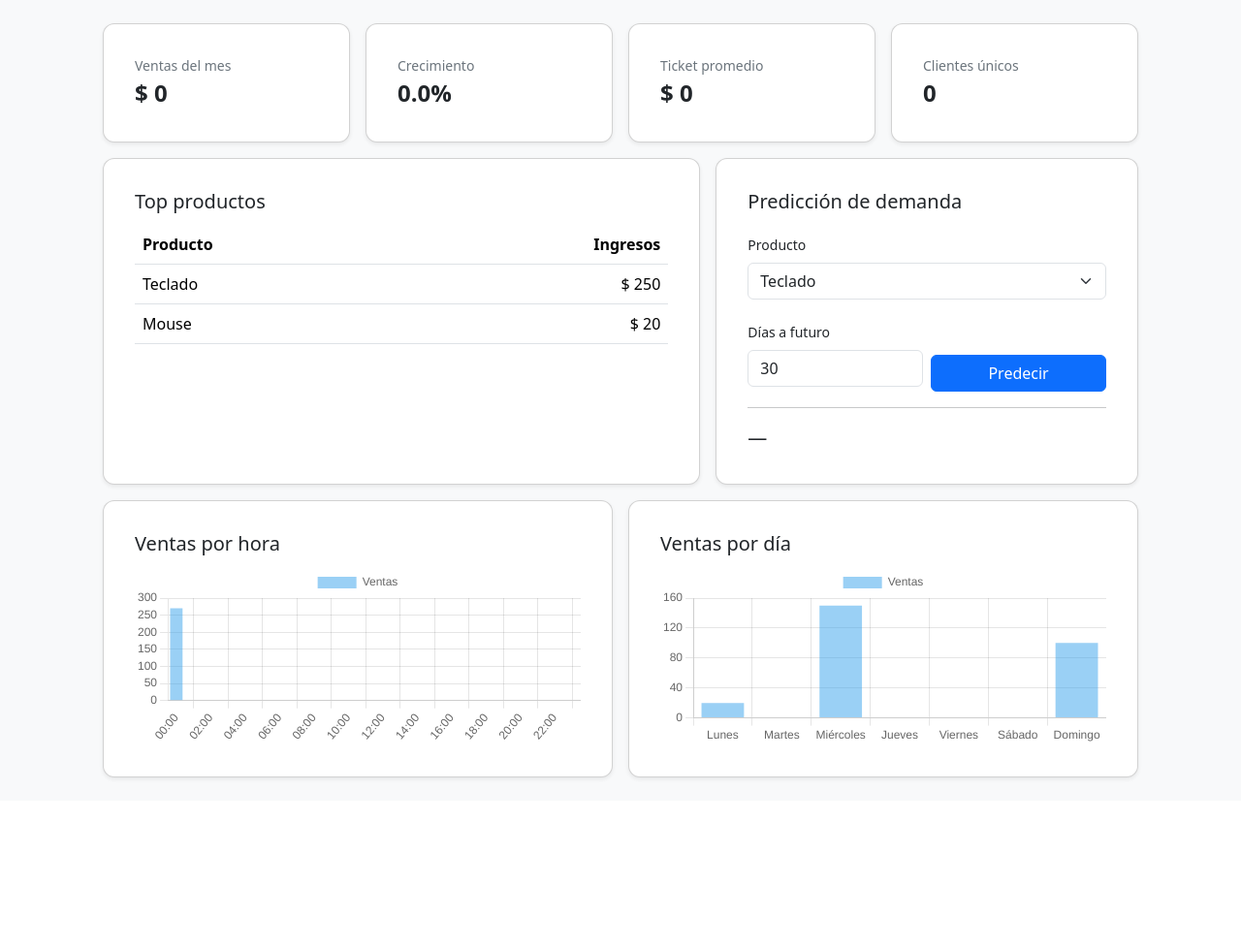
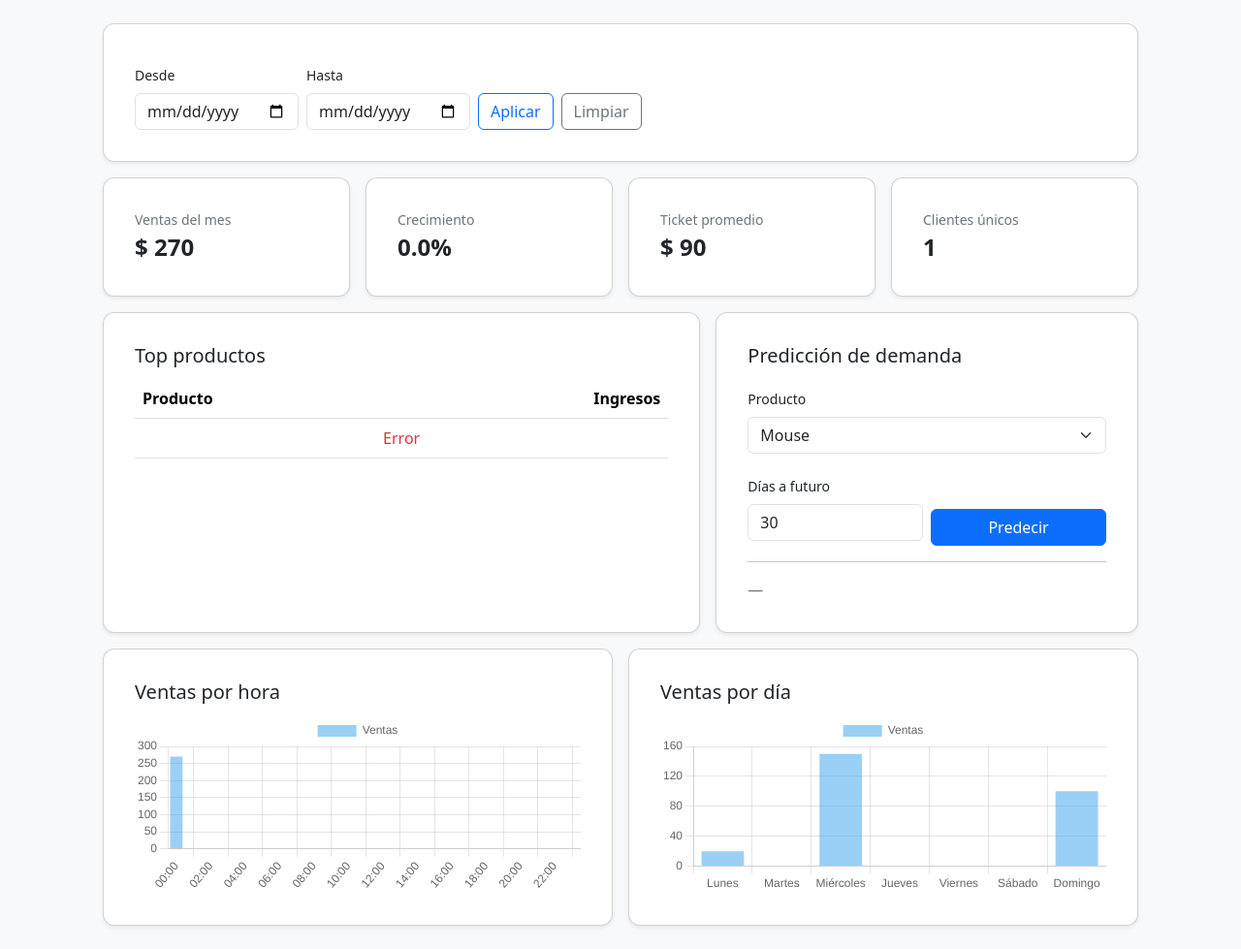
Before and after one commit to mauro2122/insight-pyme, a Flask app: page / in a window 1280 px wide. Shown: the part 96-1075 px from the top of the page at 97% size. Before the commit the page ends 901 px from the top, so only its background shows below. Run offline with Flask 3, Linux system fonts and the light colour scheme; data comes from the database, SQL or seed files in the repository.

Commit message:
feat(ui): filtros de fecha + APIs con rango; tablero 100% dinámico

```diff
--- a/app/routes.py
+++ b/app/routes.py
@@ -1,89 +1,183 @@
 # app/routes.py
+from datetime import datetime, timedelta
 from flask import Blueprint, jsonify, request, render_template
-from datetime import datetime
+from sqlalchemy import func
+
 from .models import db, Cliente, Producto, Venta
 from .analytics import AnalyticsEngine
 
 main = Blueprint("main", __name__)
 
-# --------- PÁGINA ----------
+
+# ----------------------------
+# Helpers locales (fechas)
+# ----------------------------
+def _parse_date(s: str | None):
+    """Convierte 'YYYY-MM-DD' a datetime 00:00, o None si viene vacío o mal."""
+    if not s:
+        return None
+    try:
+        return datetime.fromisoformat(s)
+    except Exception:
+        return None
+
+
+def _end_of_day(dt):
+    """Devuelve dt + 1 día (para usar como límite exclusivo '<')."""
+    return dt + timedelta(days=1) if dt else None
+
+
+# ----------------------------
+# PÁGINA
+# ----------------------------
 @main.get("/")
 def home():
-    # Carga productos para el <select> del template
-    productos = db.session.query(Producto).order_by(Producto.id.asc()).all()
-    return render_template("home.html", productos=productos)
+    # Productos para el <select>
+    productos = db.session.query(Producto).order_by(Producto.nombre.asc()).all()
+
+    # Rango de fechas disponible en la BD (opcional para el template)
+    minmax = db.session.query(func.min(Venta.fecha), func.max(Venta.fecha)).first()
+    min_fecha = minmax[0].date().isoformat() if minmax and minmax[0] else None
+    max_fecha = minmax[1].date().isoformat() if minmax and minmax[1] else None
+
+    return render_template(
+        "home.html",
+        productos=productos,
+        min_fecha=min_fecha,
+        max_fecha=max_fecha,
+    )
+
 
 # (opcional) healthcheck en JSON
 @main.get("/api/health")
 def health():
     return jsonify({"ok": True, "msg": "API Insight-PYME"})
 
-# --------- APIS ----------
+
+# ----------------------------
+# APIS DE NEGOCIO
+# ----------------------------
 @main.get("/api/kpis")
-def kpis():
-    total_clientes = Cliente.query.count()
-    total_productos = Producto.query.count()
-    total_ventas = db.session.query(db.func.coalesce(db.func.sum(Venta.total), 0)).scalar() or 0
-    return jsonify({
-        "clientes": total_clientes,
-        "productos": total_productos,
-        "ventas_total": float(total_ventas),
-    })
+def api_kpis():
+    """
+    KPIs con rango opcional:
+      GET /api/kpis?desde=YYYY-MM-DD&hasta=YYYY-MM-DD
+    Si no se envía rango, usa el comportamiento original (mes actual vs anterior).
+    """
+    desde = request.args.get("desde")
+    hasta = request.args.get("hasta")
+    data = AnalyticsEngine.get_kpis(desde=desde, hasta=hasta)
+    return jsonify(data)
+
 
 @main.get("/api/top-productos")
-def top_productos():
+def api_top_productos():
+    """
+    Top productos con rango opcional:
+      GET /api/top-productos?limite=5&desde=YYYY-MM-DD&hasta=YYYY-MM-DD
+    """
     limite = int(request.args.get("limite", 5))
-    rows = (
-        db.session.query(Producto.id, Producto.nombre, db.func.sum(Venta.total).label("monto"))
-        .join(Venta, Venta.producto_id == Producto.id)
-        .group_by(Producto.id, Producto.nombre)
-        .order_by(db.desc("monto"))
-        .limit(limite)
-        .all()
+    desde = request.args.get("desde")
+    hasta = request.args.get("hasta")
+
+    data = AnalyticsEngine.get_top_productos(
+        limite=limite, desde=desde, hasta=hasta
     )
-    data = [{"producto_id": r.id, "nombre": r.nombre, "monto": float(r.monto)} for r in rows]
+    # Estructura: [{"producto": "...", "cantidad": N, "ingreso": 123.45}, ...]
     return jsonify(data)
 
-# POST que usa el frontend (JS) para predecir
+
+# Predicción (POST que usa el frontend)
 @main.post("/api/demanda")
 def api_demanda():
     data = request.get_json(silent=True) or {}
     producto_id = int(data.get("producto_id", 0))
     dias = int(data.get("dias_futuro", 30))
+
+    if not producto_id:
+        return jsonify({"error": "producto_id requerido"}), 400
+
     res = AnalyticsEngine.predecir_demanda(producto_id, dias_futuro=dias)
     return jsonify(res)
 
-# (opcional) versión GET para probar por URL
+
+# (opcional) versión GET de la predicción (para pruebas rápidas por URL)
 @main.get("/api/demanda/<int:producto_id>")
-def demanda_get(producto_id):
+def api_demanda_get(producto_id):
     dias = int(request.args.get("dias", 30))
     res = AnalyticsEngine.predecir_demanda(producto_id, dias_futuro=dias)
     return jsonify(res)
 
+
 @main.get("/api/ventas")
-def listar_ventas():
-    """?desde=YYYY-MM-DD&hasta=YYYY-MM-DD (opcional)"""
-    q = Venta.query
-    desde = request.args.get("desde")
-    hasta = request.args.get("hasta")
-    if desde:
-        q = q.filter(Venta.fecha >= datetime.fromisoformat(desde))
-    if hasta:
-        q = q.filter(Venta.fecha <= datetime.fromisoformat(hasta))
-    q = q.order_by(Venta.fecha.desc()).limit(100)
+def api_listar_ventas():
+    """
+    Listado simple (máx 1000) con filtro opcional por fecha (INCLUSIVO):
+      GET /api/ventas?desde=YYYY-MM-DD&hasta=YYYY-MM-DD
+    """
+    q = db.session.query(Venta).order_by(Venta.fecha.desc())
+
+    d = _parse_date(request.args.get("desde"))
+    h = _parse_date(request.args.get("hasta"))
+    if d:
+        q = q.filter(Venta.fecha >= d)
+    if h:
+        q = q.filter(Venta.fecha < _end_of_day(h))
+
+    q = q.limit(1000)
     data = [{
         "id": v.id,
         "fecha": v.fecha.isoformat(),
         "cliente": v.cliente.nombre if v.cliente else None,
         "producto": v.producto.nombre if v.producto else None,
-        "cantidad": v.cantidad,
-        "total": float(v.total),
+        "cantidad": int(v.cantidad or 0),
+        "total": float(v.total or 0.0),
     } for v in q.all()]
     return jsonify(data)
+
+
 @main.get("/api/ventas-por-hora")
 def api_ventas_por_hora():
-    return jsonify(AnalyticsEngine.get_ventas_por_hora())
+    """
+    Barras por hora con rango opcional:
+      GET /api/ventas-por-hora?desde=YYYY-MM-DD&hasta=YYYY-MM-DD
+    """
+    desde = request.args.get("desde")
+    hasta = request.args.get("hasta")
+    data = AnalyticsEngine.get_ventas_por_hora(desde=desde, hasta=hasta)
+    return jsonify(data)
+
 
 @main.get("/api/ventas-por-dia")
 def api_ventas_por_dia():
-    return jsonify(AnalyticsEngine.get_ventas_por_dia_semana())
+    """
+    Barras por día de la semana con rango opcional:
+      GET /api/ventas-por-dia?desde=YYYY-MM-DD&hasta=YYYY-MM-DD
+    """
+    desde = request.args.get("desde")
+    hasta = request.args.get("hasta")
+    data = AnalyticsEngine.get_ventas_por_dia_semana(desde=desde, hasta=hasta)
+    return jsonify(data)
+
+
+# ----------------------------
+# APIS DE APOYO PARA EL FRONT
+# ----------------------------
+@main.get("/api/productos")
+def api_productos():
+    """Lista simple de productos para poblar selects en el front."""
+    prods = db.session.query(Producto.id, Producto.nombre).order_by(Producto.nombre.asc()).all()
+    return jsonify([{"id": p.id, "nombre": p.nombre} for p in prods])
+
+
+@main.get("/api/rango-fechas")
+def api_rango_fechas():
+    """
+    Devuelve la fecha mínima y máxima existentes en ventas,
+    útil para inicializar datepickers en el front.
+    """
+    row = db.session.query(func.min(Venta.fecha), func.max(Venta.fecha)).first()
+    return jsonify({
+        "min": row[0].date().isoformat() if row and row[0] else None,
+        "max": row[1].date().isoformat() if row and row[1] else None,
+    })
--- a/app/static/app.js
+++ b/app/static/app.js
@@ -1,66 +1,114 @@
+// app/static/app.js
 document.addEventListener("DOMContentLoaded", () => {
-  pintarKPIs();
-  pintarTopProductos();
-  prepararFormulario();
-  pintarGraficas();
+  // Estado de filtros
+  const state = { desde: null, hasta: null };
+
+  // Formateadores
+  const fmtMoney   = v => `$ ${Number(v ?? 0).toLocaleString("es-CO", { maximumFractionDigits: 0 })}`;
+  const fmtPercent = v => `${Number(v ?? 0).toFixed(1)}%`;
+
+  // Elementos
+  const fDesde = document.getElementById("f-desde");
+  const fHasta = document.getElementById("f-hasta");
+  document.getElementById("btn-aplicar").addEventListener("click", () => {
+    state.desde = fDesde.value || null;
+    state.hasta = fHasta.value || null;
+    refreshAll();
+  });
+  document.getElementById("btn-limpiar").addEventListener("click", () => {
+    fDesde.value = ""; fHasta.value = "";
+    state.desde = state.hasta = null;
+    refreshAll();
   });
 
-function toast(msg, tipo = "primary") {
-  const el = document.getElementById("toast");
-  el.className = `toast text-bg-${tipo}`;
-  document.getElementById("toast-body").textContent = msg;
-  const t = new bootstrap.Toast(el);
-  t.show();
+  // Predicción
+  prepararFormulario();
+
+  // Gráficos: manejamos referencias para destruir/recrear
+  let chartHora = null, chartDia = null;
+
+  function qs() {
+    const p = new URLSearchParams();
+    if (state.desde) p.set("desde", state.desde);
+    if (state.hasta) p.set("hasta", state.hasta);
+    const s = p.toString();
+    return s ? `?${s}` : "";
   }
 
-function fmtMoney(n) {
-  return new Intl.NumberFormat("es-CO", { style: "currency", currency: "COP", maximumFractionDigits: 0 }).format(n);
-}
-
-/* KPIs */
   async function pintarKPIs() {
     try {
-    const r = await fetch("/api/kpis");
-    const j = await r.json();
-    document.getElementById("kpi-ventas-mes").textContent = fmtMoney(j.ventas_mes || 0);
-    document.getElementById("kpi-crecimiento").textContent = `${(j.crecimiento ?? 0).toFixed(1)}%`;
-    document.getElementById("kpi-ticket").textContent = fmtMoney(j.ticket_promedio || 0);
-    document.getElementById("kpi-clientes").textContent = j.clientes_unicos ?? 0;
+      const r = await fetch(`/api/kpis${qs()}`);
+      const k = await r.json();
+      document.getElementById("kpi-ventas-mes").textContent = fmtMoney(k.ventas_mes);
+      document.getElementById("kpi-crecimiento").textContent = fmtPercent(k.crecimiento);
+      document.getElementById("kpi-ticket").textContent = fmtMoney(k.ticket_promedio);
+      document.getElementById("kpi-clientes").textContent = Number(k.clientes_unicos ?? 0).toLocaleString("es-CO");
     } catch (e) {
-    toast("No se pudieron cargar KPIs", "danger");
+      console.error(e);
     }
   }
 
-/* Top productos */
   async function pintarTopProductos() {
     const body = document.getElementById("top-body");
+    body.innerHTML = `<tr><td colspan="2" class="text-center text-secondary">Cargando…</td></tr>`;
     try {
-    const r = await fetch("/api/top-productos?limite=10");
+      const r = await fetch(`/api/top-productos${qs()}&limite=10`);
       const arr = await r.json();
       if (!arr.length) {
         body.innerHTML = `<tr><td colspan="2" class="text-center text-secondary">Sin datos</td></tr>`;
         return;
       }
-    body.innerHTML = arr
-      .map(r => `<tr><td>${r.nombre || r.producto}</td><td class="text-end">${fmtMoney(r.monto || r.ingreso || 0)}</td></tr>`)
-      .join("");
+      body.innerHTML = arr.map(x =>
+        `<tr><td>${x.producto || x.nombre}</td><td class="text-end">${fmtMoney(x.monto || x.ingreso || 0)}</td></tr>`
+      ).join("");
     } catch (e) {
       body.innerHTML = `<tr><td colspan="2" class="text-center text-danger">Error</td></tr>`;
     }
   }
 
-/* Form predicción */
+  async function pintarGraficas() {
+    try {
+      const [hRes, dRes] = await Promise.all([
+        fetch(`/api/ventas-por-hora${qs()}`),
+        fetch(`/api/ventas-por-dia${qs()}`)
+      ]);
+      const horas = await hRes.json();
+      const dias  = await dRes.json();
+
+      // Hora
+      if (chartHora) chartHora.destroy();
+      chartHora = new Chart(document.getElementById("chart-hora"), {
+        type: "bar",
+        data: {
+          labels: horas.map(x => x.hora),
+          datasets: [{ label: "Ventas", data: horas.map(x => x.ventas) }]
+        }
+      });
+
+      // Día
+      if (chartDia) chartDia.destroy();
+      chartDia = new Chart(document.getElementById("chart-dia"), {
+        type: "bar",
+        data: {
+          labels: dias.map(x => x.dia),
+          datasets: [{ label: "Ventas", data: dias.map(x => x.ventas) }]
+        }
+      });
+    } catch (e) {
+      console.error(e);
+    }
+  }
+
   function prepararFormulario() {
     const form = document.getElementById("form-predict");
     const spin = document.getElementById("spin");
-  const btn = document.getElementById("btn-predict");
-  const out = document.getElementById("resultado");
+    const btn  = document.getElementById("btn-predict");
+    const out  = document.getElementById("pred-resultado");
 
     form.addEventListener("submit", async (e) => {
       e.preventDefault();
       const producto_id = Number(document.getElementById("sel-producto").value);
       const dias_futuro = Number(document.getElementById("inp-dias").value);
-
       try {
         spin.classList.remove("d-none");
         btn.setAttribute("disabled", "disabled");
@@ -72,16 +120,10 @@
         });
         const j = await r.json();
 
-      if (j.error) {
-        out.textContent = `⚠ ${j.error}`;
-        toast("No hay suficientes datos para ese producto", "warning");
-      } else {
-        out.textContent = `Demanda estimada: ${j.demanda_estimada} (promedio diario: ${j.promedio_diario})`;
-        toast("Predicción lista", "success");
-      }
-    } catch (e2) {
+        if (j.error) out.textContent = `⚠ ${j.error}`;
+        else out.textContent = `Demanda estimada: ${j.demanda_estimada} (promedio diario: ${j.promedio_diario})`;
+      } catch {
         out.textContent = "Error de conexión";
-      toast("Error al predecir", "danger");
       } finally {
         spin.classList.add("d-none");
         btn.removeAttribute("disabled");
@@ -89,32 +131,10 @@
     });
   }
 
-/* Gráficas con Chart.js */
-async function pintarGraficas() {
-  try {
-    const [hRes, dRes] = await Promise.all([
-      fetch("/api/ventas-por-hora"),
-      fetch("/api/ventas-por-dia")
-    ]);
-    const horas = await hRes.json();
-    const dias  = await dRes.json();
+  async function refreshAll() {
+    await Promise.all([pintarKPIs(), pintarTopProductos(), pintarGraficas()]);
+  }
 
-    new Chart(document.getElementById("chart-hora"), {
-      type: "bar",
-      data: {
-        labels: horas.map(x => x.hora),
-        datasets: [{ label: "Ventas", data: horas.map(x => x.ventas) }]
-      }
+  // Primera carga
+  refreshAll();
 });
-
-    new Chart(document.getElementById("chart-dia"), {
-      type: "bar",
-      data: {
-        labels: dias.map(x => x.dia),
-        datasets: [{ label: "Ventas", data: dias.map(x => x.ventas) }]
-      }
-    });
-  } catch {
-    // opcional: sin toast para no molestar al usuario si no hay datos aún
-  }
-}
--- a/app/templates/home.html
+++ b/app/templates/home.html
@@ -4,57 +4,71 @@
 {% block content %}
 <div class="row g-3">
 
-  <!-- KPIs -->
+  <!-- Filtros de fecha -->
   <div class="col-12">
-    <div class="row g-3">
-      <div class="col-md-3">
-        <div class="card shadow-sm">
-          <div class="card-body">
-            <div class="text-secondary small">Ventas del mes</div>
-            <div class="fs-4 fw-bold" id="kpi-ventas-mes">—</div>
+    <div class="card shadow-sm">
+      <div class="card-body">
+        <div class="row g-2 align-items-end">
+          <div class="col-auto">
+            <label class="form-label">Desde</label>
+            <input type="date" class="form-control" id="f-desde">
           </div>
-        </div>
-      </div>
-      <div class="col-md-3">
-        <div class="card shadow-sm">
-          <div class="card-body">
-            <div class="text-secondary small">Crecimiento</div>
-            <div class="fs-4 fw-bold" id="kpi-crecimiento">—</div>
+          <div class="col-auto">
+            <label class="form-label">Hasta</label>
+            <input type="date" class="form-control" id="f-hasta">
           </div>
-        </div>
-      </div>
-      <div class="col-md-3">
-        <div class="card shadow-sm">
-          <div class="card-body">
-            <div class="text-secondary small">Ticket promedio</div>
-            <div class="fs-4 fw-bold" id="kpi-ticket">—</div>
+          <div class="col-auto d-grid">
+            <button class="btn btn-outline-primary" id="btn-aplicar">Aplicar</button>
           </div>
-        </div>
-      </div>
-      <div class="col-md-3">
-        <div class="card shadow-sm">
-          <div class="card-body">
-            <div class="text-secondary small">Clientes únicos</div>
-            <div class="fs-4 fw-bold" id="kpi-clientes">—</div>
+          <div class="col-auto d-grid">
+            <button class="btn btn-outline-secondary" id="btn-limpiar">Limpiar</button>
           </div>
         </div>
       </div>
     </div>
   </div>
 
-  <!-- Top productos + Predicción -->
+  <!-- KPIs -->
+  <div class="col-12">
+    <div class="row g-3">
+      <div class="col-md-3">
+        <div class="card shadow-sm"><div class="card-body">
+          <div class="text-secondary small">Ventas del mes</div>
+          <div class="fs-4 fw-bold" id="kpi-ventas-mes">—</div>
+        </div></div>
+      </div>
+      <div class="col-md-3">
+        <div class="card shadow-sm"><div class="card-body">
+          <div class="text-secondary small">Crecimiento</div>
+          <div class="fs-4 fw-bold" id="kpi-crecimiento">—</div>
+        </div></div>
+      </div>
+      <div class="col-md-3">
+        <div class="card shadow-sm"><div class="card-body">
+          <div class="text-secondary small">Ticket promedio</div>
+          <div class="fs-4 fw-bold" id="kpi-ticket">—</div>
+        </div></div>
+      </div>
+      <div class="col-md-3">
+        <div class="card shadow-sm"><div class="card-body">
+          <div class="text-secondary small">Clientes únicos</div>
+          <div class="fs-4 fw-bold" id="kpi-clientes">—</div>
+        </div></div>
+      </div>
+    </div>
+  </div>
+
+  <!-- Top productos -->
   <div class="col-lg-7">
     <div class="card shadow-sm h-100">
       <div class="card-body">
         <h5 class="card-title">Top productos</h5>
         <div class="table-responsive">
           <table class="table align-middle">
-            <thead>
-              <tr>
-                <th>Producto</th>
-                <th class="text-end">Ingresos</th>
-              </tr>
-            </thead>
+            <thead><tr>
+              <th>Producto</th>
+              <th class="text-end">Ingresos</th>
+            </tr></thead>
             <tbody id="top-body">
               <tr><td colspan="2" class="text-center text-secondary">Cargando…</td></tr>
             </tbody>
@@ -64,11 +78,11 @@
     </div>
   </div>
 
+  <!-- Predicción -->
   <div class="col-lg-5">
     <div class="card shadow-sm h-100">
       <div class="card-body">
         <h5 class="card-title">Predicción de demanda</h5>
-
         <form id="form-predict" class="row gy-2 gx-2 align-items-center">
           <div class="col-12">
             <label class="form-label">Producto</label>
@@ -90,9 +104,8 @@
             </button>
           </div>
         </form>
-
         <hr>
-        <div id="resultado" class="lead">—</div>
+        <div id="pred-resultado" class="mt-2 text-secondary">—</div>
       </div>
     </div>
   </div>
```
Also changed, not shown: app/analytics.py (+135 -50 lines). Lines whose indentation alone changed are shown as unchanged.
